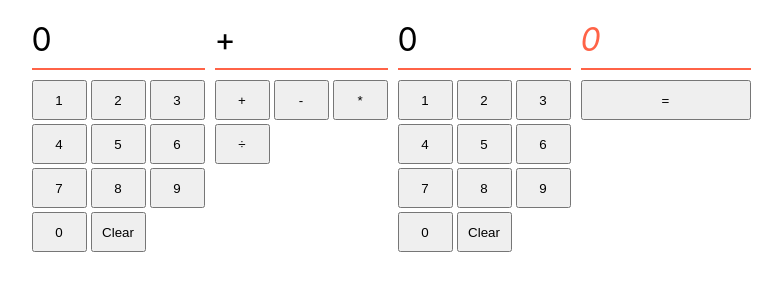
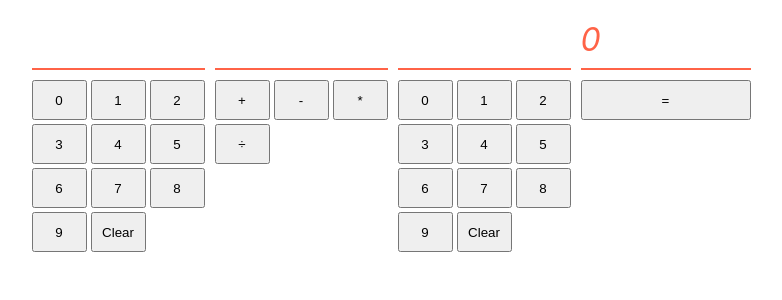
Before and after one commit to boolean-uk/react-state-calculator, a React (Vite) app: page / in a window 1280 px wide. Shown: the top 300 px of the page, without its empty margins (249-1031 px from the left). Built offline with nearby package versions, Linux system fonts and the light colour scheme.

Commit message:
core extension

```diff
--- a/src/App.jsx
+++ b/src/App.jsx
@@ -1,56 +1,98 @@
+import React, {useState} from 'react'
+
 import "./App.css"
 
 function App() {
+const [displayVal, setDisplayVal] = useState('0')
+const [firstOp, setFirstOp] = useState('')
+const [operator, setOperator] = useState('')
+const [secondOp, setSecondOp] = useState('')
 
+const handleButtonClick = (value) => {
+  if (value === 'Clear') {
+    setDisplayVal('0')
+    setFirstOp('')
+    setOperator('')
+    setSecondOp('')
+  }
+  else if (value === '=') {
+    if (firstOp && operator && secondOp) {
+    let res = 0
+    try {
+      //
+      switch(operator) {
+        case '+':
+        res = parseFloat(firstOp) + parseFloat(secondOp)
+        break
+        case '-':
+        res = parseFloat(firstOp) - parseFloat(secondOp)
+        break
+        case '*':
+        res = parseFloat(firstOp) * parseFloat(secondOp)
+        break
+        case '÷':
+        res = parseFloat(firstOp) / parseFloat(secondOp)
+        break
+
+      }
+      //res =  eval(`${firstOp} ${operator} ${secondOp}`);
+      setDisplayVal(res.toString())
+      setFirstOp(res.toString())
+      setOperator('')
+      setSecondOp('')
+    }
+    catch (e) {
+      setDisplayVal('Error' + e)
+    }
+   }
+  }
+  else if (['+', '-', '*', '÷'].includes(value)) {
+    setOperator(value);
+  }
+  else {
+    if (!operator) {
+      setFirstOp((prevValue) => (prevValue === '0' ? value : prevValue + value));
+      setDisplayVal((prevValue) => (prevValue === '0' ? value : prevValue + value));
+    } else {
+      setSecondOp((prevValue) => prevValue + value);
+      setDisplayVal((prevValue) => prevValue + value);
+    }
+  }
+}
   return (
     <div className="calculator">
       <div className="panel">
-        <p>0</p>
+        <p>{firstOp}</p>
         <div className="numbers">
-          <button>1</button>
-          <button>2</button>
-          <button>3</button>
-          <button>4</button>
-          <button>5</button>
-          <button>6</button>
-          <button>7</button>
-          <button>8</button>
-          <button>9</button>
-          <button>0</button>
-          <button>Clear</button>
+          {[0, 1, 2, 3, 4, 5, 6, 7, 8, 9, 'Clear'].map((value) => (
+            <button key={value} onClick={() => handleButtonClick(value)}>{value}</button>
+          ))}
         </div>
       </div>
 
       <div className="panel">
-        <p>+</p>
+        <p>{operator}</p>
         <div className="numbers">
-          <button>+</button>
-          <button>-</button>
-          <button>*</button>
-          <button>÷</button>
+          {['+', '-', '*', '÷'].map((value) => (
+            <button key={value} onClick={() => handleButtonClick(value)}>{value}</button>
+          ))}
         </div>
       </div>
 
       <div className="panel">
-        <p>0</p>
+        <p>{secondOp}</p>
         <div className="numbers">
-          <button>1</button>
-          <button>2</button>
-          <button>3</button>
-          <button>4</button>
-          <button>5</button>
-          <button>6</button>
-          <button>7</button>
-          <button>8</button>
-          <button>9</button>
-          <button>0</button>
-          <button>Clear</button>
+          {[0, 1, 2, 3, 4, 5, 6, 7, 8, 9, 'Clear'].map((value) => (
+            <button key={value} onClick={() => handleButtonClick(value)}>{value}</button>
+          ))}
         </div>
       </div>
+
+
       <div className="panel answer">
-        <p>0</p>
+        <p>{displayVal}</p>
         <div>
-          <button>=</button>
+          <button onClick={() => handleButtonClick('=')}>=</button>
         </div>
       </div>
     </div>
```
